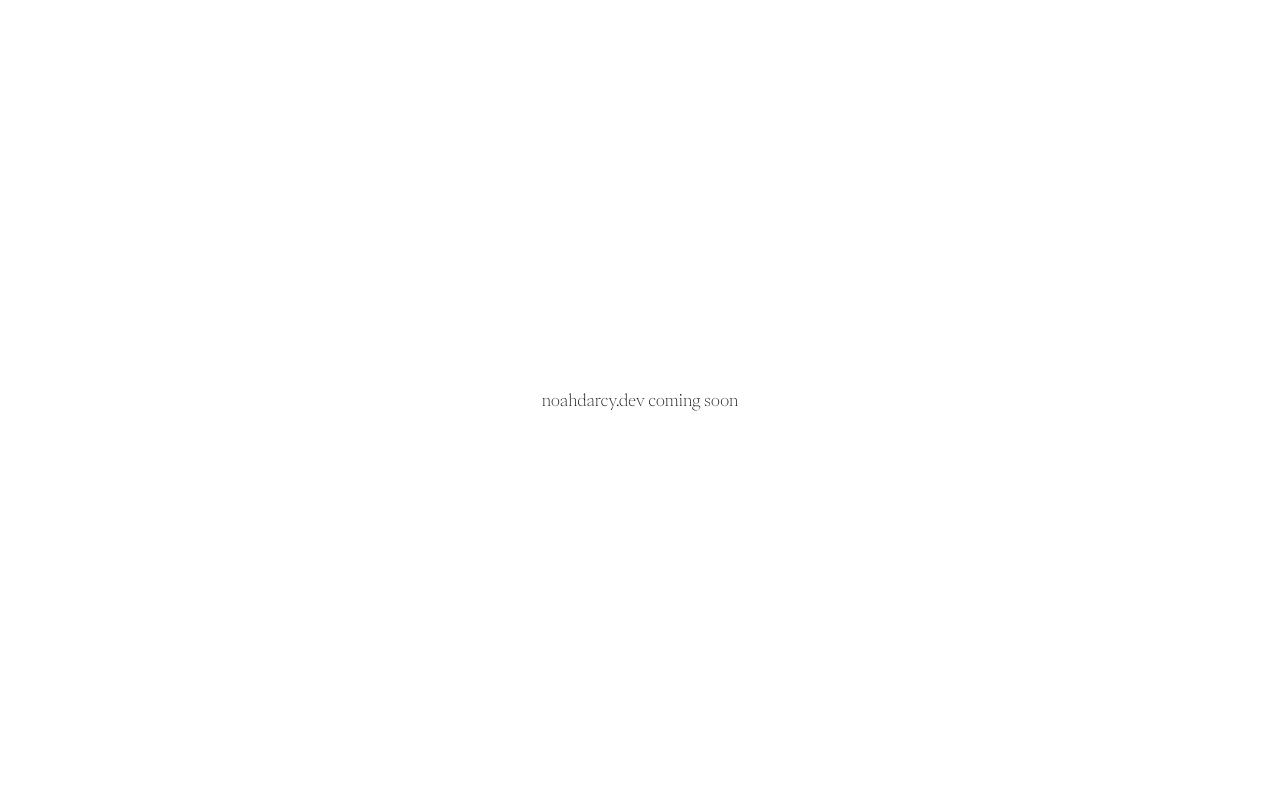
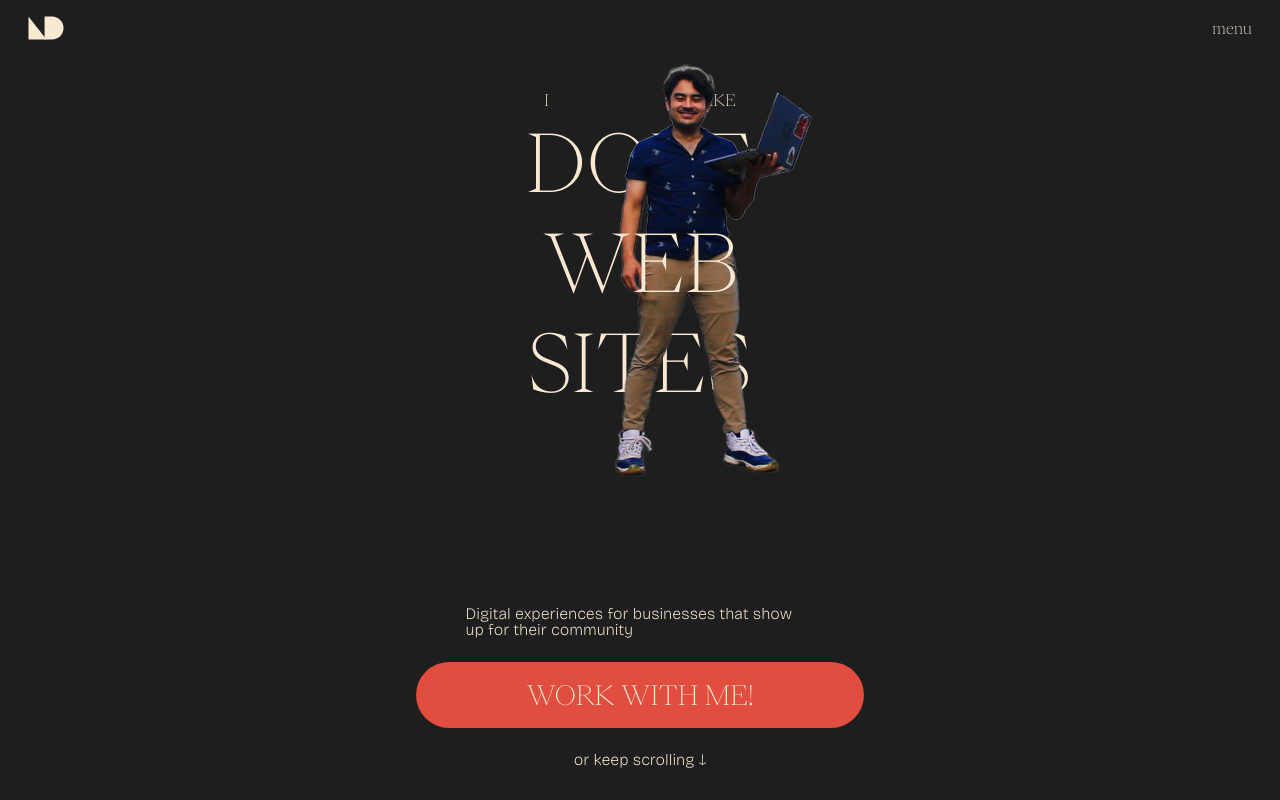
Before and after one commit to darcynoa/noahdarcy.dev, a Next.js app: page / in a window 1280 px wide. Built offline with nearby package versions, Linux system fonts and the light colour scheme; a web font is replaced by a local one.

Commit message:
2026.7.1

```diff
--- a/app/layout.tsx
+++ b/app/layout.tsx
@@ -1,5 +1,6 @@
 import type { Metadata } from "next";
 import "./globals.css";
+import Navigation from "@/components/Navigation";
 import { Bricolage_Grotesque, Yuji_Mai } from "next/font/google";
 
 const bricolageGrotesque = Bricolage_Grotesque({
@@ -27,7 +28,10 @@ export default function RootLayout({
             lang="en"
             className={`h-full antialiased ${bricolageGrotesque.variable} ${yujiMai.variable}`}
         >
-      <body>{children}</body>
+            <body className="bg-black">
+                <Navigation />
+                {children}
+            </body>
         </html>
     );
 }
--- a/app/page.tsx
+++ b/app/page.tsx
@@ -1,7 +1,41 @@
+import Image from "next/image";
+import Link from "next/link";
+
 export default function Home() {
-  return (
-    <div className="w-full h-screen flex justify-center items-center font-main font-extralight">
-      noahdarcy.dev coming soon
-    </div>
-  );
+    return (
+        <div className="text-cream flex h-svh w-full flex-col items-center justify-between bg-black">
+            <div className="font-main relative mb-auto flex w-full flex-col items-center justify-center pt-[5.5rem] text-[1rem] font-extralight uppercase">
+                <div className="flex gap-[8.5rem]">
+                    <span>I</span>
+                    <span>Make</span>
+                </div>
+                <h1 className="text-[5rem] leading-tight">Dope</h1>
+                <h1 className="z-2 text-[5rem] leading-tight">Web</h1>
+                <h1 className="text-[5rem] leading-tight">Sites</h1>
+                <Image
+                    className="absolute top-[58%] left-[55%] w-[14.5rem] -translate-x-1/2 -translate-y-1/2 object-cover"
+                    src="/hero.png"
+                    loading="eager"
+                    alt="Myself as the hero to these local businesses!"
+                    width={419}
+                    height={944}
+                />
+            </div>
+            <div className="flex flex-col items-center justify-center gap-[1.5rem] py-[2rem]">
+                <p className="font-body w-[70%] text-[1rem] leading-none font-thin">
+                    Digital experiences for businesses that show up for their
+                    community
+                </p>
+                <Link
+                    href={"#"}
+                    className="bg-red font-main flex w-[90%] items-center justify-center rounded-[4rem] py-[0.8rem] text-center text-[1.68rem] font-thin uppercase"
+                >
+                    work with me!
+                </Link>
+                <p className="font-body w-[70%] text-center text-[1rem] leading-none font-thin">
+                    or keep scrolling ↓
+                </p>
+            </div>
+        </div>
+    );
 }
--- /dev/null
+++ b/components/Logo.tsx
@@ -0,0 +1,30 @@
+"use client";
+
+export default function Logo() {
+    return (
+        <svg
+            width="36"
+            height="24"
+            viewBox="0 0 36 24"
+            fill="none"
+            xmlns="http://www.w3.org/2000/svg"
+            className="w-[1.5rem] lg:w-auto"
+        >
+            <g clipPath="url(#clip0_464_327)">
+                <path
+                    d="M18.4737 23.52H0.473694V0.47998L18.4737 23.52Z"
+                    fill="#F9E8D2"
+                />
+                <path
+                    d="M16.5789 0.47998H24.1579C30.4365 0.47998 35.5263 5.63766 35.5263 12C35.5263 18.3623 30.4365 23.52 24.1579 23.52H16.5789V0.47998Z"
+                    fill="#F9E8D2"
+                />
+            </g>
+            <defs>
+                <clipPath id="clip0_464_327">
+                    <rect width="36" height="24" fill="white" />
+                </clipPath>
+            </defs>
+        </svg>
+    );
+}
--- /dev/null
+++ b/components/Navigation.tsx
@@ -0,0 +1,11 @@
+"use client";
+import Logo from "./Logo";
+
+export default function Navigation() {
+    return (
+        <nav className="fixed top-0 left-0 z-1000 flex w-screen items-center justify-between px-[1.25rem] py-[1rem] lg:px-[1.75rem]">
+            <Logo />
+            <div className="font-main text-cream font-thin lowercase">menu</div>
+        </nav>
+    );
+}
```
Also changed, not shown: public/hero.png (added). Lines whose indentation alone changed are shown as unchanged.
